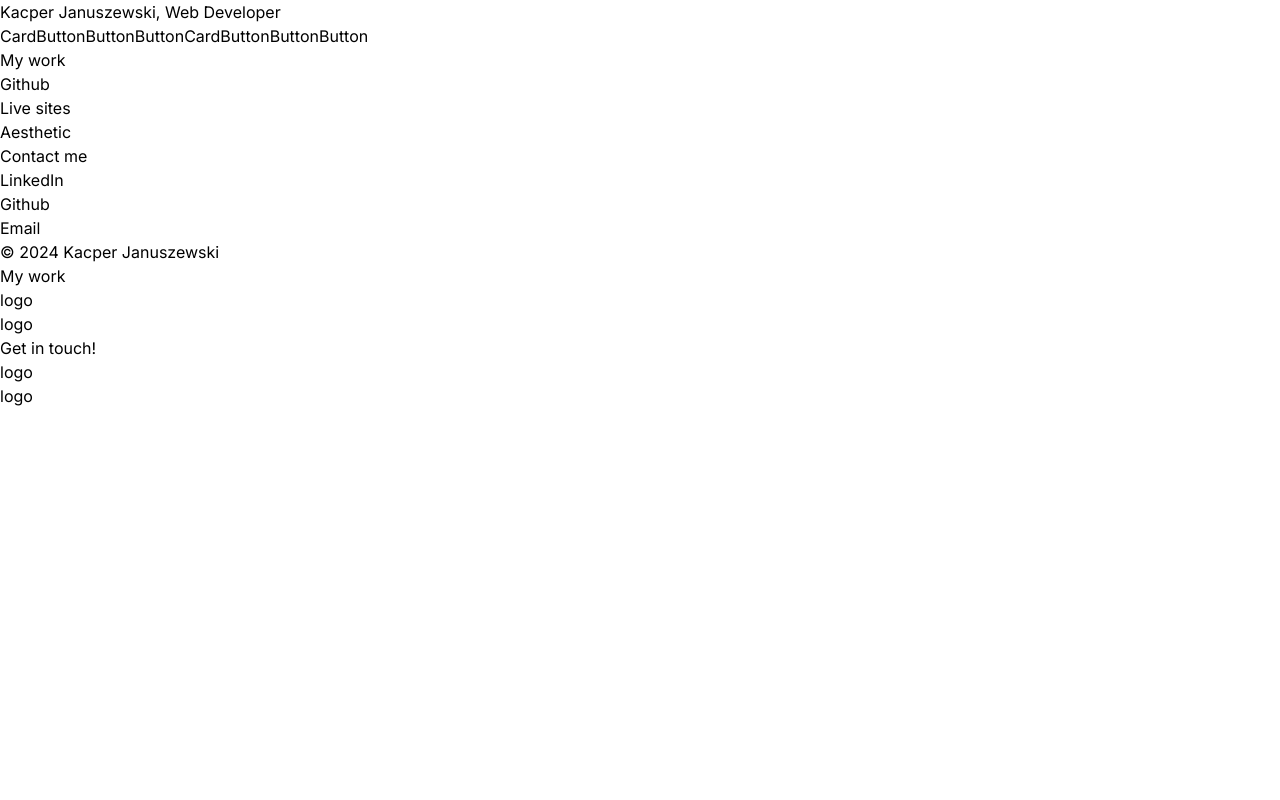
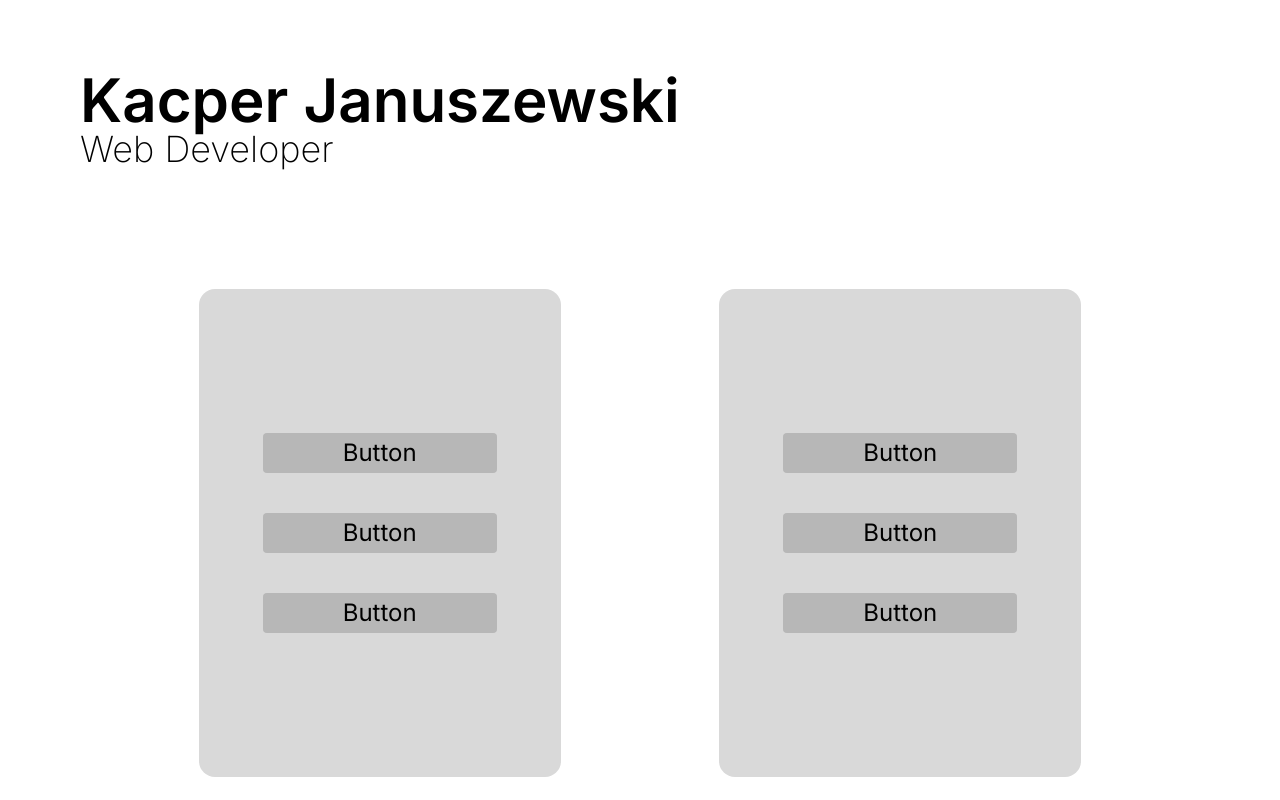
Before and after one commit to Kacper-Januszewski/site-project, a Next.js app: page / in a window 1280 px wide. Shown: the top 800 px of the page. Built offline with nearby package versions, Linux system fonts and the light colour scheme.

Commit message:
header, hero styling

```diff
--- a/src/app/components/header_section/header/index.tsx
+++ b/src/app/components/header_section/header/index.tsx
@@ -3,7 +3,9 @@ import React from 'react';
 const Header = () => {
     return (
         <>
-            Kacper Januszewski, Web Developer
+            <div className="text-6xl font-semibold leading-10 p-10 m-10">
+                Kacper Januszewski<br /><span className="text-4xl font-extralight"> Web Developer  </span>
+            </div>
         </>
     );
 };
--- a/src/app/components/hero_section/hero/index.tsx
+++ b/src/app/components/hero_section/hero/index.tsx
@@ -4,10 +4,14 @@ import HeroCard from '../hero_card'
 const Header = () => {
     return (
         <>
+            <div className="flex flex-row m-10 p-10 gap-10 justify-evenly items-center text-center">
             <HeroCard />
             <HeroCard />
+            </div>
         </>
     );
 };
 
 export default Header;
+
+//top div with flex wrap here?
--- a/src/app/components/hero_section/hero_button/index.tsx
+++ b/src/app/components/hero_section/hero_button/index.tsx
@@ -1,9 +1,10 @@
 import React from 'react';
+import {Button} from "react-bootstrap";
 
 const HeroButton = () => {
     return (
         <>
-            Button
+                <Button className="bg-button-gray rounded px-20 py-1 text-2xl">Button</Button>
         </>
     );
 };
--- a/src/app/components/hero_section/hero_card/index.tsx
+++ b/src/app/components/hero_section/hero_card/index.tsx
@@ -4,10 +4,11 @@ import HeroButton from '../hero_button';
 const HeroCard = () => {
     return (
         <>
-            Card
-            <HeroButton />
-            <HeroButton />
-            <HeroButton />
+            <div className="bg-card-gray rounded-2xl px-16 py-36 flex flex-col justify-evenly items-center h-full gap-y-10">
+                    <HeroButton />
+                    <HeroButton />
+                    <HeroButton />
+            </div>
         </>
     );
 };
--- a/src/utils/email-send.tsx
+++ b/src/utils/email-send.tsx
@@ -1,4 +1,4 @@
-import {FormData} from "@/app/components/cta/form";
+//import {FormData} from "@/app/components/cta/form";
 
 export function sendEmail(data: FormData) {
     const apiEndpoint = '/api/email';
--- a/tailwind.config.ts
+++ b/tailwind.config.ts
@@ -9,6 +9,10 @@ const config: Config = {
   ],
   theme: {
     extend: {
+      colors: {
+        'card-gray': '#D9D9D9',
+        'button-gray': '#B7B7B7',
+      },
       backgroundImage: {
         "gradient-radial": "radial-gradient(var(--tw-gradient-stops))",
         "gradient-conic":
```
